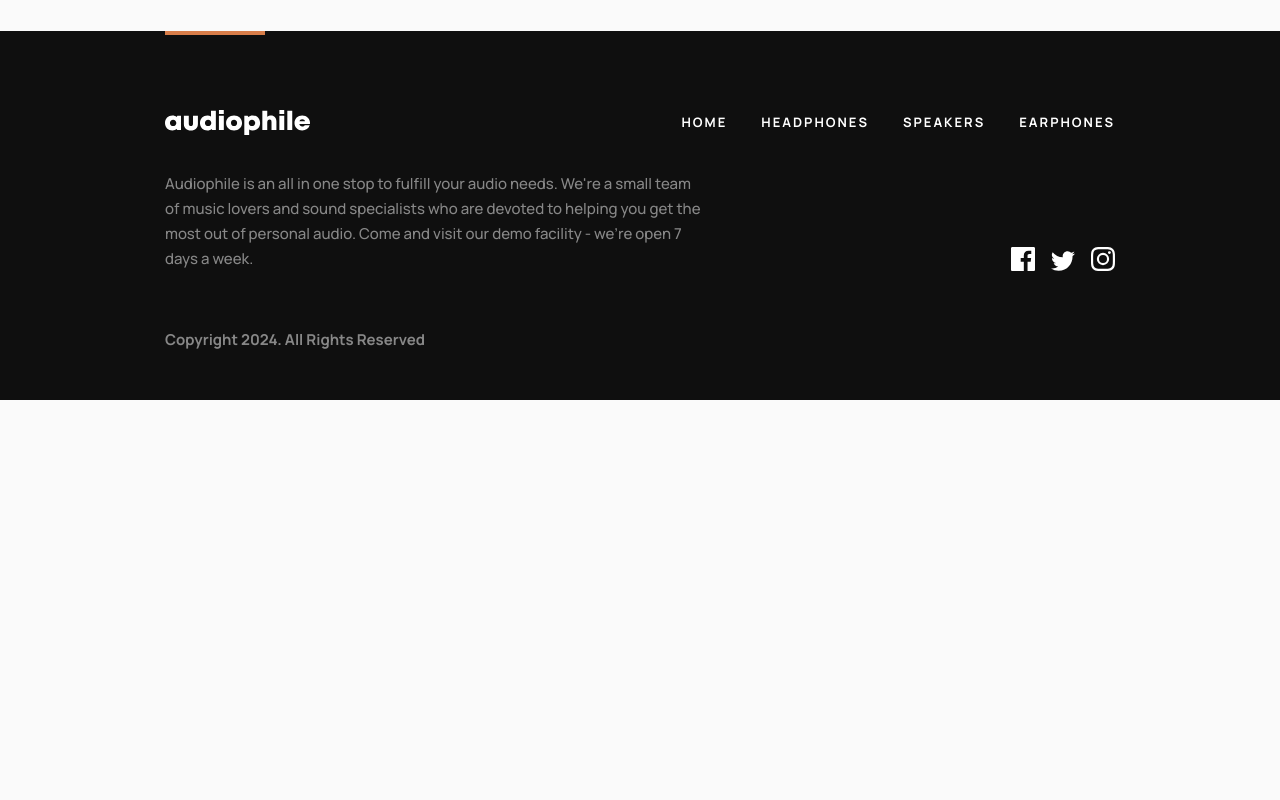
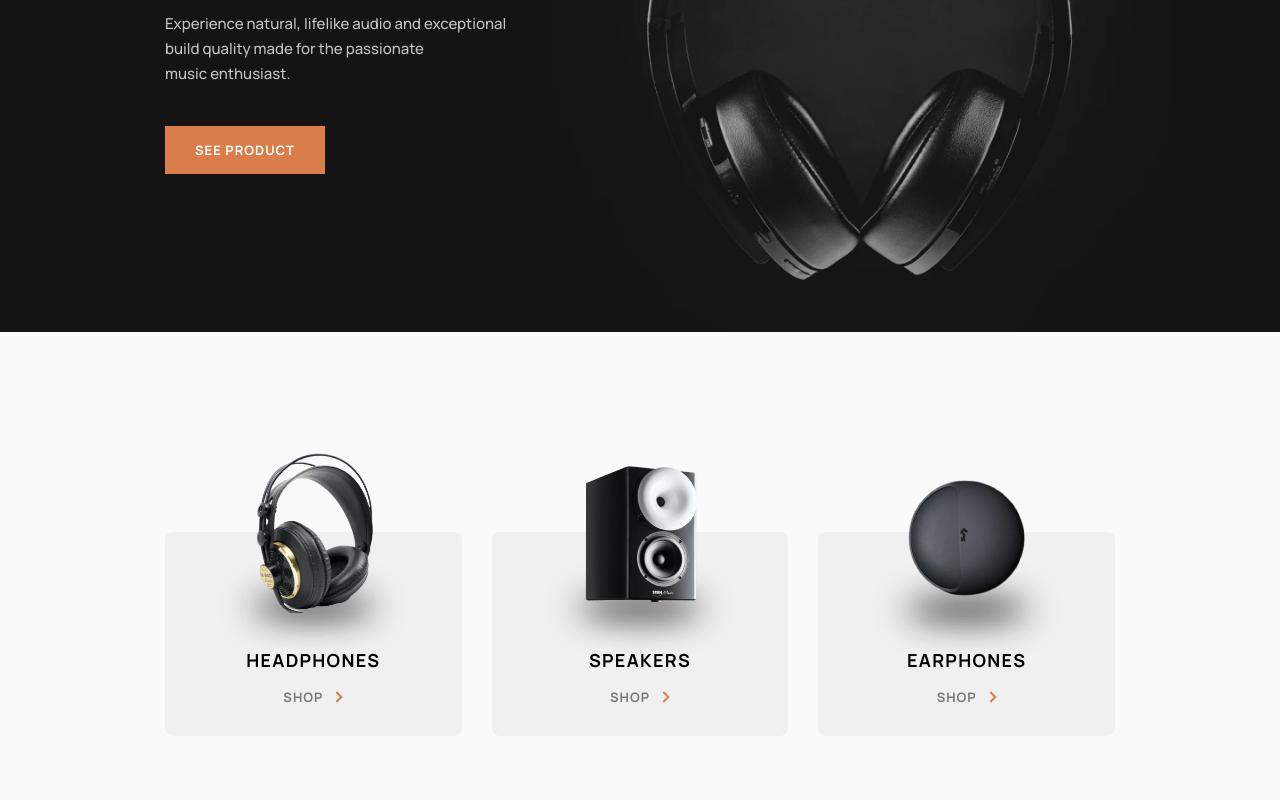
Before and after one commit to RGomes98/AudiophileEcommerce, a Next.js app: page / in a window 1280 px wide. Shown: the part 400-1200 px from the top of the page. Before the commit the page ends 800 px from the top, so only its background shows below. Built offline with nearby package versions, Linux system fonts and the light colour scheme.

Commit message:
feat: add interaction hub section

```diff
--- a/src/app/page.tsx
+++ b/src/app/page.tsx
@@ -1,3 +1,12 @@
+import { InteractionHub } from '@/components/InteractionHub/InteractionHub';
+import { Featured } from '@/components/Featured/Featured';
+import { Fragment } from 'react';
+
 export default function Home() {
-  return <div>Hello World</div>;
+  return (
+    <Fragment>
+      <Featured />
+      <InteractionHub />
+    </Fragment>
+  );
 }
--- /dev/null
+++ b/src/components/InteractionHub/InteractionHub.module.scss
@@ -0,0 +1,30 @@
+@use '../../stylesheets/variables' as variable;
+@use '../../stylesheets/mixins' as mixin;
+
+.container {
+  width: 100%;
+  gap: 10.5rem;
+  display: flex;
+  flex-direction: column;
+  padding-block: 12.5rem;
+}
+
+@include mixin.ContainerPadding(container);
+
+@media (width <= 1180px) {
+  .container {
+    padding-block: 9.25rem 6rem;
+  }
+}
+
+@media (width <= 1180px) {
+  .container {
+    padding-block: 9.25rem 6rem;
+  }
+}
+
+@media (width < 768px) {
+  .container {
+    padding-block: 7.75rem 7.5rem;
+  }
+}
--- /dev/null
+++ b/src/components/InteractionHub/InteractionHub.tsx
@@ -0,0 +1,11 @@
+import { CategoryPanel } from './CategoryPanel/CategoryPanel';
+import { FeaturedProducts } from './FeaturedProducts/FeaturedProducts';
+import styles from './InteractionHub.module.scss';
+
+export const InteractionHub = () => {
+  return (
+    <section className={styles.container}>
+      <CategoryPanel />
+    </section>
+  );
+};
```
